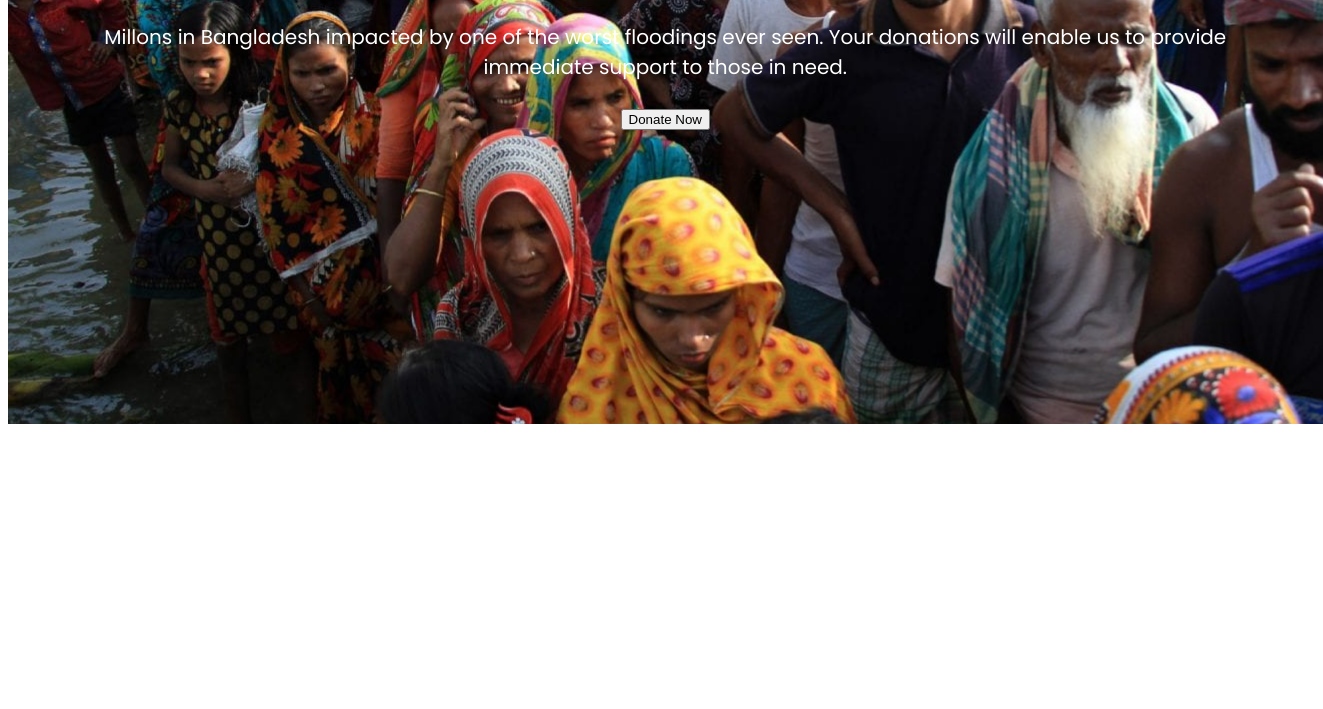
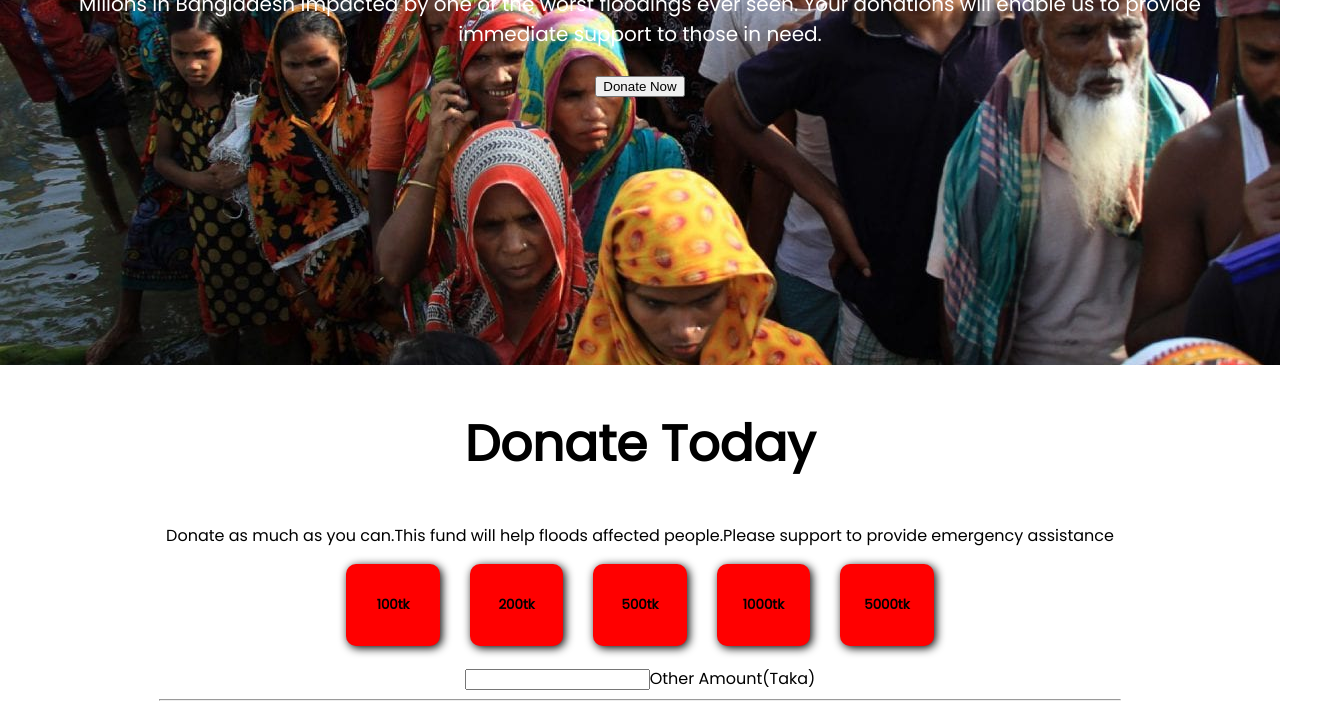
Before and after one commit to Mizan2221/Assignment-1, a plain HTML site: page index.html in a window 1280 px wide. Shown: the part 435-1144 px from the top of the page, 1323 px wide, since content can reach past the window. Before the commit the page ends 867 px from the top, so only its background shows below. Drawn offline with Linux system fonts and the light colour scheme.

Commit message:
section2 added

```diff
--- a/index.html
+++ b/index.html
@@ -18,6 +18,19 @@
         <button> Donate Now </button>
     </div>
     </section>
+    <section class="section2">
+    <h1>Donate Today </h1>
+    <P>Donate as much as you can.This fund will help floods affected people.Please support to provide emergency assistance</P>
+    <div class="donate"> <h6> 100tk</h6> </div>
+    <div class="donate"> <h6> 200tk </h6> </div>
+    <div class="donate"> <h6> 500tk</h6> </div>
+    <div class="donate"> <h6> 1000tk </h6> </div>
+    <div class="donate"> <h6> 5000tk </h6></div>
+    <form action="">
+    <input type=" text">Other Amount(Taka)
+    </form>
+    <hr>
+   </section>
 
 </body>
 </html>
--- a/style.css
+++ b/style.css
@@ -1,5 +1,6 @@
 body{
     font-family: 'Poppins', sans-serif;
+    margin: 0%;
 }
 h1{
     font-size: 50px;
@@ -12,9 +13,10 @@ h1{
     text-align: center;
     width: 100%;
     height:100vh;
-    padding: 2%;
+
     background-image:  url(images/donation7.jpg);
     background-repeat: no-repeat;
+
 
 }
 .contain{
@@ -26,3 +28,30 @@ h1{
 .width{
     font-size: 20px;
 }
+.section2{
+    text-align: center;
+
+}
+.donate{
+    display:-webkit-inline-flex;
+    margin-bottom: 20px;
+    flex-wrap: wrap;
+    align-items: center;
+    justify-content: center;
+    width: 7%;
+    margin-right: 1%;
+    margin-left: 1%;
+    border-radius: 10px;
+    box-shadow: 2px 2px 10px ;
+    border: 5px;
+    padding-left: 2px;
+    padding-right: 2px;
+    background-color:red;
+    font-size: 20px;
+    text-decoration: solid blue;
+    text-decoration-color: blue;
+}
+hr{
+    width: 75%;
+    color: chartreuse;
+}
```
